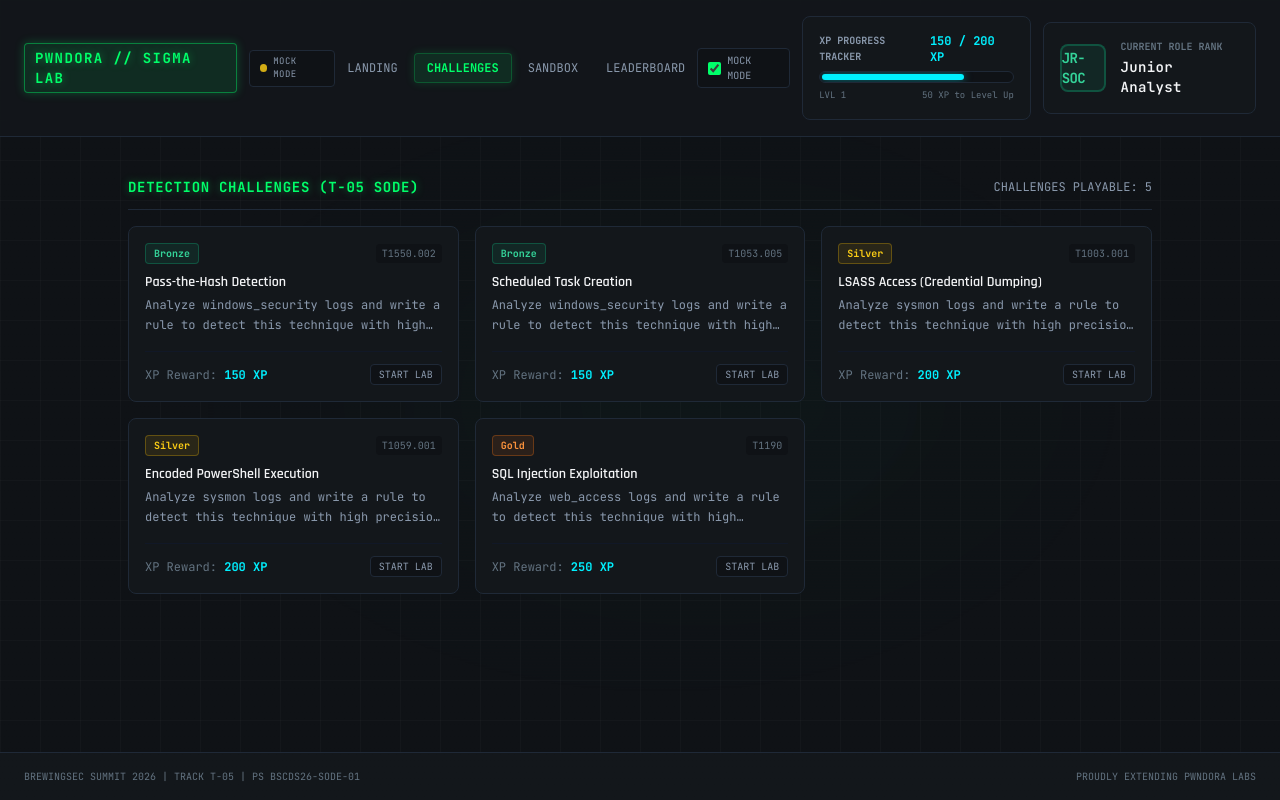
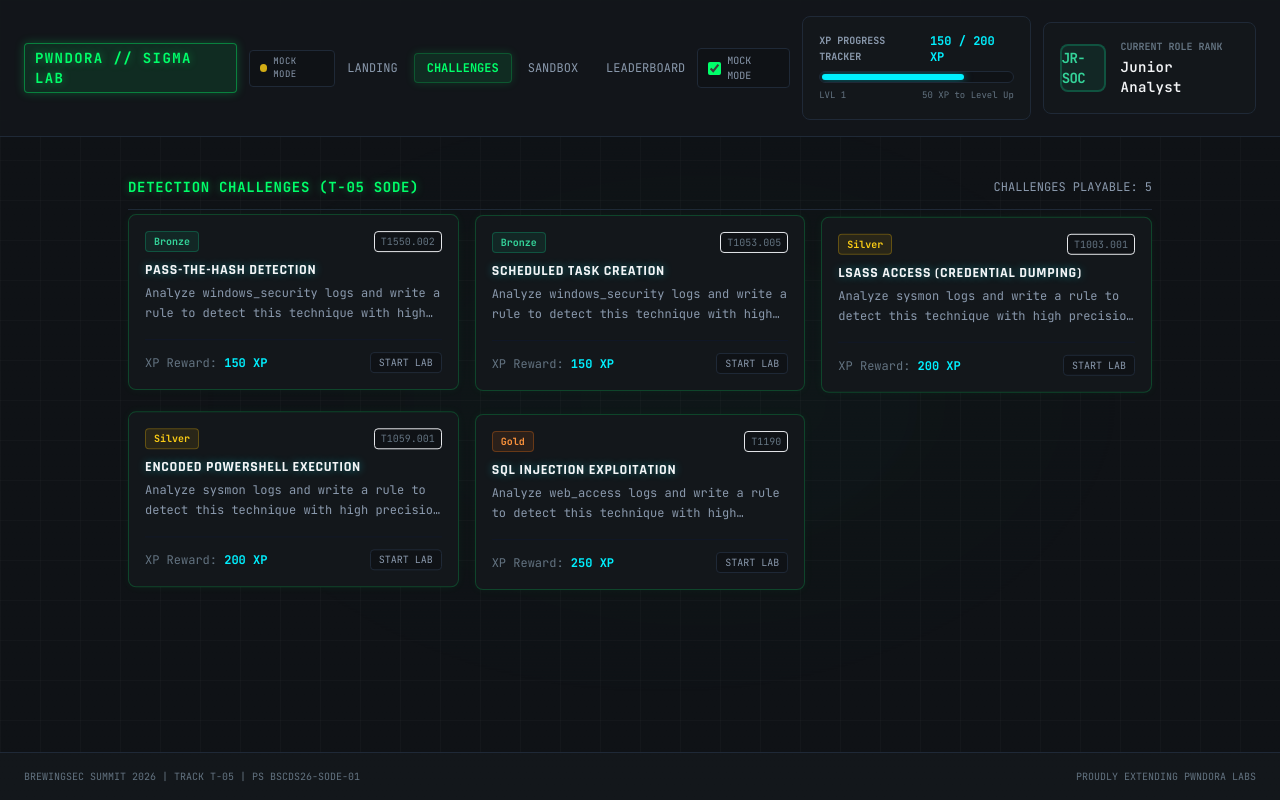
Before and after one commit to Tayanithaa/Brewingsec_1, a React (Vite) app in the folder frontend/: page / in a window 1280 px wide. Both pictures are taken after a click on the button "CHALLENGES". Built offline with nearby package versions, Linux system fonts and the light colour scheme; no server answers.

Commit message:
feat(visual): update Challenges views with staggered float entries, hover glows, and glowing score alerts

```diff
--- a/frontend/src/components/Challenges/ChallengeDetail.jsx
+++ b/frontend/src/components/Challenges/ChallengeDetail.jsx
@@ -4,7 +4,7 @@ export default function ChallengeDetail({ challenge, onBack, onUnlockHint, activ
   if (!challenge) return null;
 
   return (
-    <div className="bg-surface border border-gray-800 rounded-lg p-4 flex flex-col h-full font-mono text-xs">
+    <div className="bg-surface border border-gray-800 rounded-lg p-4 flex flex-col h-full font-mono text-xs glow-border">
       <div className="flex items-center justify-between pb-3 border-b border-gray-800 mb-3">
         <div className="flex items-center space-x-2">
           <button onClick={onBack} className="text-primary hover:underline font-bold mr-1">&lt; BACK</button>
--- a/frontend/src/components/Challenges/ChallengeList.jsx
+++ b/frontend/src/components/Challenges/ChallengeList.jsx
@@ -22,24 +22,25 @@ export default function ChallengeList({ challenges, onSelectChallenge, completed
       </div>
 
       <div className="grid grid-cols-1 md:grid-cols-2 lg:grid-cols-3 gap-4">
-        {challenges.map((c) => {
+        {challenges.map((c, idx) => {
           const isDone = completedChallenges.includes(c.id);
           return (
             <div
               key={c.id}
               onClick={() => onSelectChallenge(c)}
-              className="bg-surface border border-gray-800 rounded-lg p-4 cursor-pointer hover:border-primary hover:shadow-cyber transition-all duration-300 flex flex-col justify-between"
+              className="bg-surface border border-gray-800 rounded-lg p-4 cursor-pointer hover:border-primary hover:scale-[1.02] transition-all duration-300 flex flex-col justify-between glow-border animate-float"
+              style={{ animationDelay: `${idx * 0.4}s` }}
             >
               <div>
                 <div className="flex items-center justify-between mb-2">
                   <span className={`text-[10px] font-mono font-bold px-2 py-0.5 rounded border ${getDiffColor(c.difficulty)}`}>
                     {c.difficulty}
                   </span>
-                  <span className="text-[10px] font-mono text-textMuted bg-background px-1.5 py-0.5 rounded">
+                  <span className="text-[10px] font-mono text-textMuted bg-background px-1.5 py-0.5 rounded border border-gray-850">
                     {c.attack_type}
                   </span>
                 </div>
-                <h3 className="font-sans font-semibold text-sm text-textPrimary mb-1 hover:text-primary transition-colors">
+                <h3 className="font-sans font-bold text-sm text-textPrimary mb-1 hover:text-primary transition-colors uppercase tracking-wider glow-text-blue">
                   {c.title}
                 </h3>
                 <p className="text-xs text-textSecondary line-clamp-2 mb-4 font-mono leading-relaxed">
@@ -52,11 +53,11 @@ export default function ChallengeList({ challenges, onSelectChallenge, completed
                   XP Reward: <span className="text-secondary font-bold font-mono">{c.xp_reward} XP</span>
                 </span>
                 {isDone ? (
-                  <span className="text-[10px] font-mono text-emerald-400 font-bold bg-emerald-500/10 px-2 py-0.5 rounded border border-emerald-500/30">
+                  <span className="text-[10px] font-mono text-emerald-400 font-bold bg-emerald-500/10 px-2 py-0.5 rounded border border-emerald-500/30 shadow-[0_0_10px_rgba(16,185,129,0.2)]">
                     COMPLETE
                   </span>
                 ) : (
-                  <span className="text-[10px] font-mono text-textSecondary bg-background border border-gray-800 px-2 py-0.5 rounded hover:bg-primary hover:text-black transition-colors duration-300">
+                  <span className="text-[10px] font-mono text-textSecondary bg-background border border-gray-800 px-2 py-0.5 rounded hover:bg-primary hover:text-black hover:shadow-cyber transition-all duration-300">
                     START LAB
                   </span>
                 )}
--- a/frontend/src/components/Challenges/ScoreDashboard.jsx
+++ b/frontend/src/components/Challenges/ScoreDashboard.jsx
@@ -4,7 +4,7 @@ import { BarChart, Bar, XAxis, YAxis, CartesianGrid, Tooltip, ResponsiveContaine
 export default function ScoreDashboard({ scoreResult }) {
   if (!scoreResult) {
     return (
-      <div className="bg-surface border border-gray-800 rounded-lg p-6 flex flex-col items-center justify-center min-h-[200px] font-mono text-xs">
+      <div className="bg-surface border border-gray-800 rounded-lg p-6 flex flex-col items-center justify-center min-h-[200px] font-mono text-xs glow-border">
         <span className="text-textMuted uppercase tracking-wider">NO SCORING METRICS</span>
         <p className="text-[11px] text-textMuted mt-1 text-center max-w-[200px]">Submit your Sigma rule to calculate challenge scoring metrics.</p>
       </div>
@@ -18,13 +18,13 @@ export default function ScoreDashboard({ scoreResult }) {
   ];
 
   return (
-    <div className="bg-surface border border-gray-800 rounded-lg p-4 flex flex-col h-full font-mono text-xs">
+    <div className="bg-surface border border-gray-800 rounded-lg p-4 flex flex-col h-full font-mono text-xs glow-border">
       <span className="text-textMuted uppercase tracking-wider block mb-3 font-bold text-[10px]">SCORING PERFORMANCE REPORT</span>
 
       <div className="grid grid-cols-2 gap-4 mb-4">
         <div className="bg-background border border-gray-800 rounded p-3 text-center">
           <span className="text-[10px] text-textMuted uppercase block">Challenge Score</span>
-          <span className={`text-2xl font-bold font-mono block mt-1 ${scoreResult.score >= 70 ? 'text-emerald-400' : 'text-red-400'}`}>
+          <span className={`text-2xl font-bold font-mono block mt-1 ${scoreResult.score >= 70 ? 'text-emerald-400 [text-shadow:0_0_8px_rgba(16,185,129,0.4)]' : 'text-red-400 [text-shadow:0_0_8px_rgba(239,68,68,0.4)]'}`}>
             {scoreResult.score || 0} / 100
           </span>
           <span className="text-[9px] text-textMuted font-mono">
```
